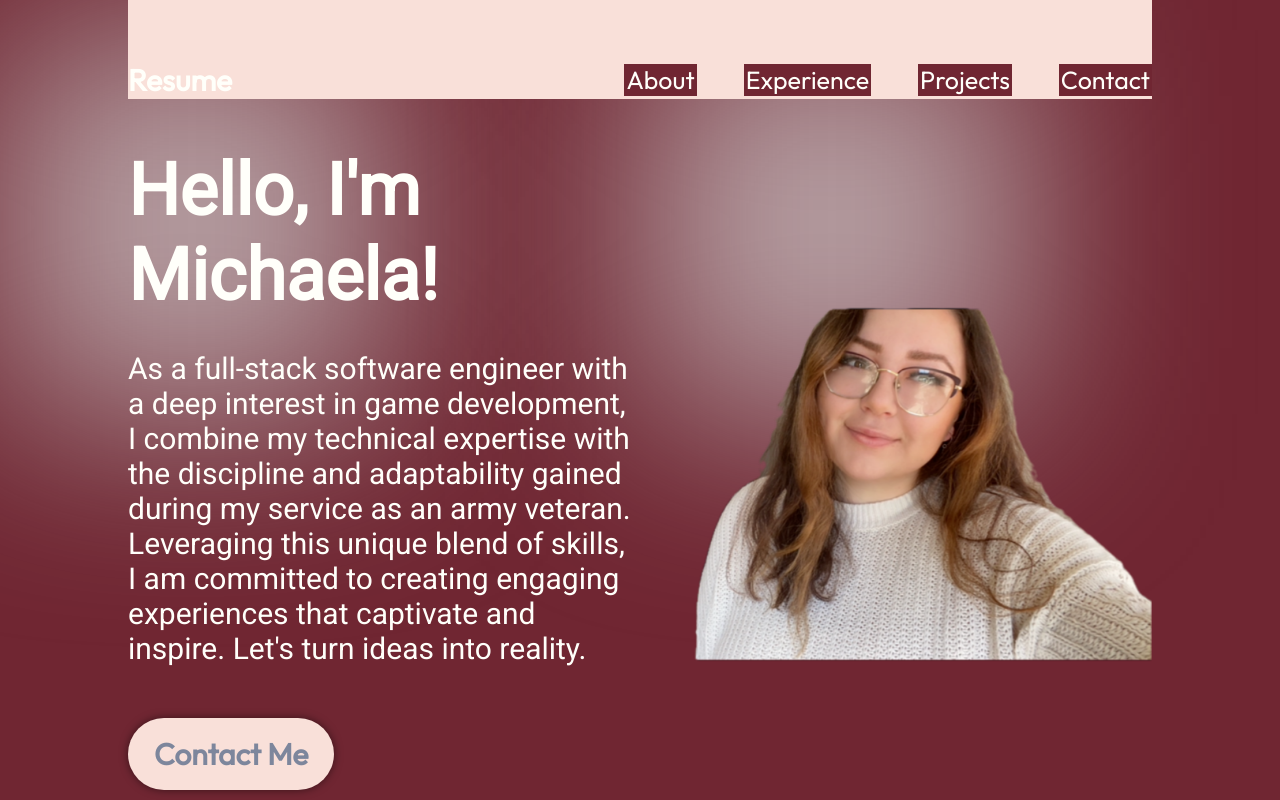
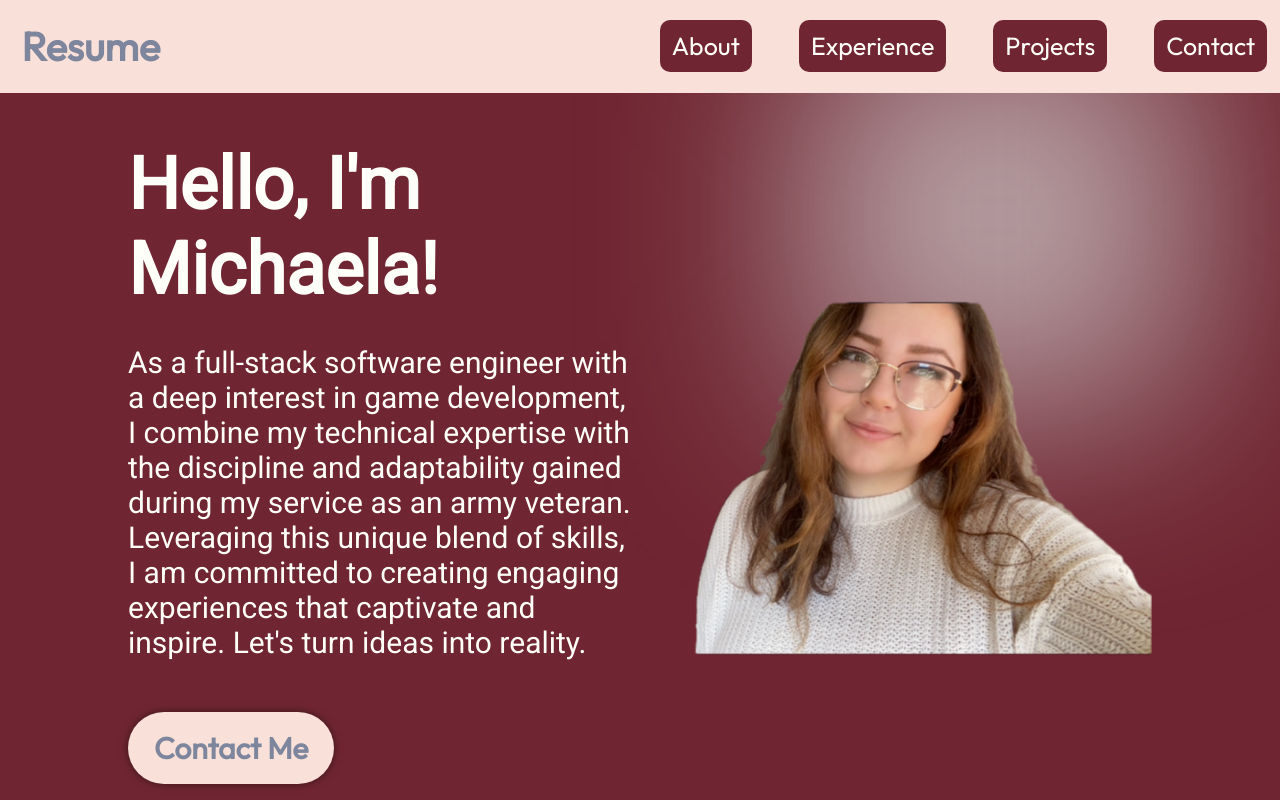
Before and after one commit to MichaelaArteberry/MichaelaArteberry.github.io, a React (Vite) app in the folder portfolio/: page / in a window 1280 px wide. Shown: the top 800 px of the page. Built offline with nearby package versions, Linux system fonts and the light colour scheme.

Commit message:
fixed nav bar to look more clean

```diff
--- a/portfolio/src/components/Hero/Hero.module.css
+++ b/portfolio/src/components/Hero/Hero.module.css
@@ -82,7 +82,7 @@
     }
 }
 
-.topBlur {
+/* .topBlur {
     position: absolute;
     width: 30vw;
     height: 30vw;
@@ -94,7 +94,7 @@
     background-color: rgba(211, 211, 211, 0.7);
     filter: blur(100px);
     z-index: 0;
-}
+} */
 
 .bottomBlur {
     position: absolute;
@@ -103,7 +103,7 @@
     min-width: 200px;
     min-width: 200px;
     top: -118px;
-    left: 40vw;
+    left: 53vw;
     border: 700px;
     background-color: rgba(211, 211, 211, 0.7);
     filter: blur(100px);
--- a/portfolio/src/components/Navbar/Navbar.jsx
+++ b/portfolio/src/components/Navbar/Navbar.jsx
@@ -24,10 +24,10 @@ const Navbar = () => {
                         onClick={() => setMenuOpen(!menuOpen)}
                     />
                     <ul className={`${styles.menuItems} ${menuOpen && styles.menuOpen}`} onClick={() => setMenuOpen(false)}>
-                        <li><a href="#about">About</a></li>
-                        <li><a href="#experience">Experience</a></li>
-                        <li><a href="#projects">Projects</a></li>
-                        <li><a href="#contact">Contact</a></li>
+                        <li className={`${styles.menuItem}`}><a href="#about">About</a></li>
+                        <li className={`${styles.menuItem}`}><a href="#experience">Experience</a></li>
+                        <li className={`${styles.menuItem}`}><a href="#projects">Projects</a></li>
+                        <li className={`${styles.menuItem}`}><a href="#contact">Contact</a></li>
                     </ul>
                 </div>
             </nav>
@@ -36,7 +36,7 @@ const Navbar = () => {
                     <iframe
                         src="/Resume/Resume.pdf"
                         width="100%"
-                        height="600px"
+                        height="1000px"
                         title="Resume"
                     >
                     </iframe>
--- a/portfolio/src/components/Navbar/Navbar.module.css
+++ b/portfolio/src/components/Navbar/Navbar.module.css
@@ -5,22 +5,22 @@
     display: flex;
     align-items: center;
     justify-content: space-between;
-    padding-top: 61px;
+    padding: .5%;
     z-index: 2;
-    margin: 0 10%;
     background-color: var(--color-primary);
+    width: 100%;
 
 }
 
 .title {
-    font-size: 30px;
+    font-size: 40px;
     font-weight: 600;
     text-decoration: none;
-    color: var(--color-text);
+    color: var(--color-bg);
     background: transparent;
     border: none;
     box-shadow: none;
-
+    padding: 15px;
 }
 
 .menu {
@@ -28,6 +28,7 @@
     background: none;
     border: none;
     box-shadow: none;
+    margin: .5%;
 }
 
 .menuItems {
@@ -35,6 +36,15 @@
     gap: 47px;
     list-style: none;
     background: none;
+    border-radius: 30px;
+}
+
+.menuItem {
+    background-color: var(--color-secondary);
+    border-radius: 10px;
+    padding: 10px;
+    color: var(--color-bg);
+    margin: auto
 }
 
 .menuItems a {
@@ -82,20 +92,20 @@
         align-items: center;
         gap: 13px;
         border-radius: 10px;
-        background: linear-gradient(0deg, rgba(220, 220 ,220, 0.2) 0%, rgba(220, 220, 220, 1) 100%);
+        background: linear-gradient(0deg, rgba(125, 134 ,156, 0.1) 0%, rgba(220, 220, 220, 1) 100%);
         padding: 24px 33px;
     }
 
     .menuOpen {
         display: flex;
         z-index: 1;
-        background-color: black;
+        background-color: var(--color-bg);
     }
 }
 
 .resumeContainer {
     margin: 20px auto;
     width: 80%;
-    height: 600px;
+    height: 1000px;
     border: 1px solid #ccc;
 }
```
